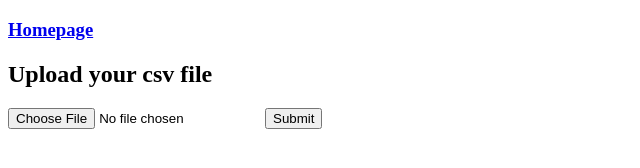
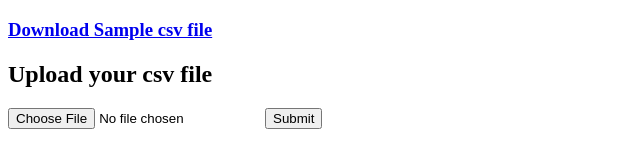
Before and after one commit to varmaexe/csv-parser, a plain HTML site: page index.html in a window 1280 px wide. Shown: the whole page, without its empty margins (0-640 px from the left). Drawn offline with Linux system fonts and the light colour scheme.

Commit message:
index updated

```diff
--- a/index.html
+++ b/index.html
@@ -4,7 +4,7 @@
     <title>Assignment 2</title>
 </head>
 <body>
-    <a href="/"><h3>Homepage</h3></a>
+    <a href="/sample.csv"><h3>Download Sample csv file</h3></a>
     <form action="/upload" method="post" enctype="multipart/form-data">
         <label for="csvfile"><h2>Upload your csv file</h2></label>
         <input type="file" name="csvfile" id="">
```
